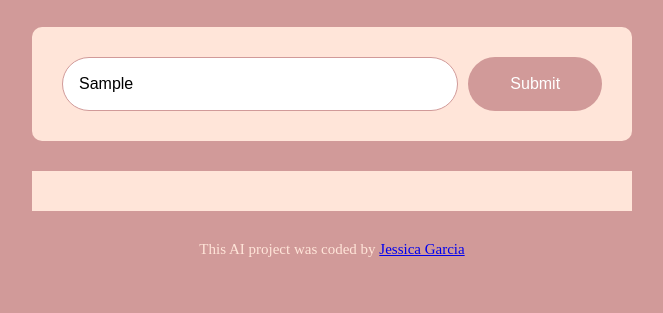
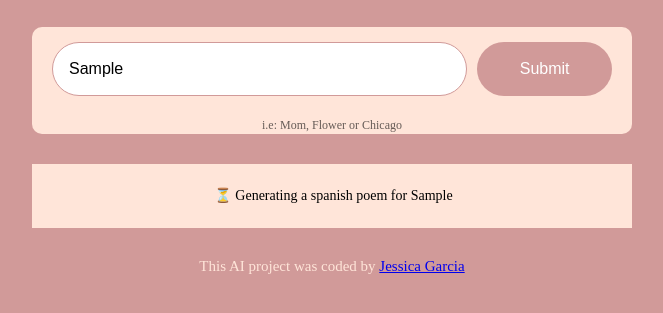
Before and after one commit to Comolacode/poem-generator, a plain HTML site: page index.html in a window 1280 px wide. Both pictures are taken after typing "Sample" into the empty fields and a click on the input 843 px from the left and 261 px from the top of the page. Shown: the part 177-490 px from the top of the page, without its empty margins (308-971 px from the left). Drawn offline with nearby package versions, Linux system fonts and the light colour scheme; no server answers.

Commit message:
improved the user experience

```diff
--- a/index.html
+++ b/index.html
@@ -14,6 +14,7 @@
     <h1>AI Poem Generator</h1>
         </header>
         <main>
+            <div class = "form-container">
             <form id="poem-generator-form">
                 <input
                     type="text"
@@ -26,7 +27,9 @@
             />
             <input type="submit" class="submit-button" />
         </form>
-        <div class="poem" id="poem"></div>
+        <div class="hint">i.e: Mom, Flower or Chicago </div>
+        </div>
+        <div class="poem hidden" id="poem"></div>
         </main>
     <footer> This AI project was coded by
         <a href="https://github.com/Comolacode/poem-generator" target="_blank">Jessica Garcia</a> </footer>
--- a/src/index.js
+++ b/src/index.js
@@ -19,6 +19,10 @@ let context =
 let prompt = `User-instructions: Generate a spanish poem about ${instructionsInput.value}`;
 let apiURL = `https://api.shecodes.io/ai/v1/generate?prompt=${prompt}&context=${context}&key=${apiKey}`;
 
+let poemElement = document.querySelector("#poem");
+poemElement.classList.remove("hidden");
+poemElement.innerHTML = `<div class="generating"> ⏳ Generating  a spanish poem for ${instructionsInput.value}</div>`;
+
 console.log("Generating poem");
 console.log(`prompt: ${prompt}`);
 console.log(`context: ${context}`);
--- a/src/style.css
+++ b/src/style.css
@@ -21,12 +21,23 @@ h1{
     line-height: 1.5;
 }
 
+.form-container{
+    background-color: #FFE5D9;
+    margin-bottom: 30px;
+    border-radius: 10px;
+    padding: 15px, 20px;
+}
+
 form{
-    padding: 30px;
-    background-color: #FFE5D9;
-    border-radius: 10px;
     display: flex;
-    margin-bottom: 30px;
+    padding: 15px 20px ;
+}
+
+.hint{
+    line-height: 1.5;
+    margin-top: 5px;
+    opacity: 0.6;
+    font-size: 12px;
 }
 
 .instructions{
@@ -57,9 +68,26 @@ line-height: 20px;
     border-left: 3px solid #FFE5D9;
 }
 
+.hidden{
+    display: none;
+}
+.poem strong{
+    color: red;
+}
+
 footer{
     text-align: center;
     color: #FFE5D9;
     font-size: 15px;
     margin-top: 30px;
 }
+
+.generating{
+    animation: blink 1s step-start 0s infinite;
+}
+
+@keyframes blink {
+    50% {
+        opacity: 0;
+    }
+}
```
